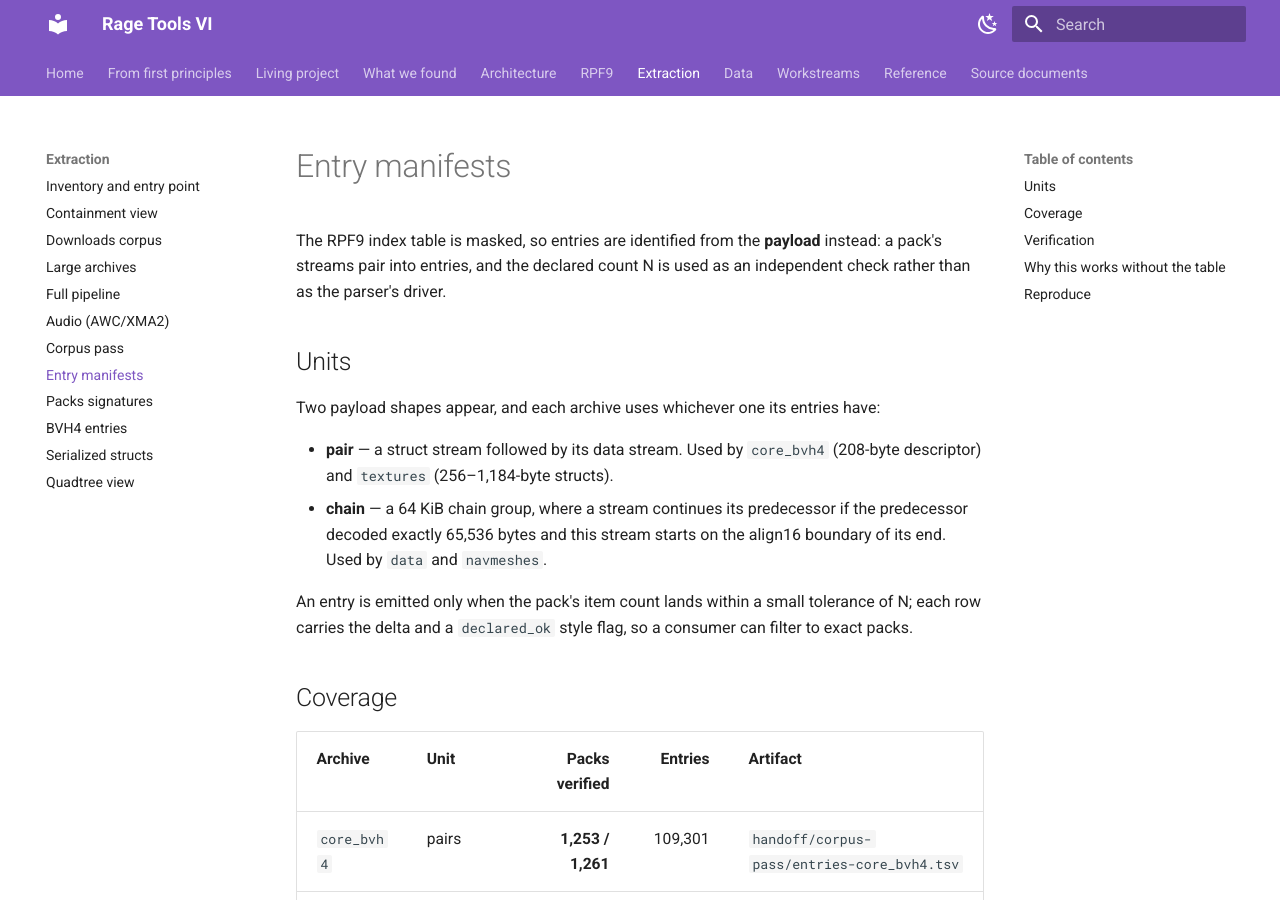
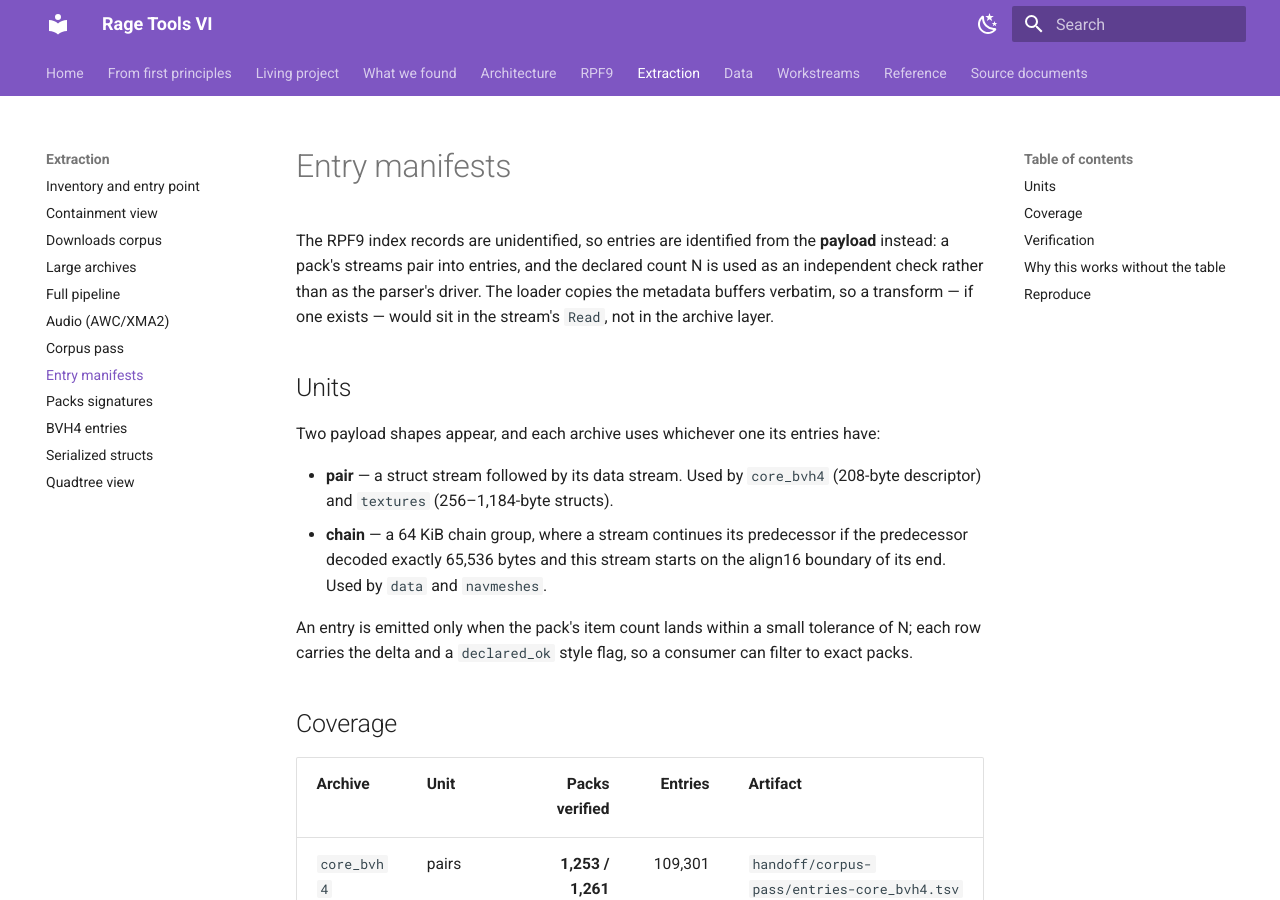
Before and after one commit to lynxnathan/rage-tools-vi, an MkDocs documentation site: the page built from docs/extraction/entries.md, in a window 1280 px wide and 900 px high. Built offline with MkDocs 1.6.1 and Material for MkDocs 9.7.7, drawn with Linux system fonts in a browser that asks for light colours.

Commit message:
docs: last stale cipher framings removed; layout diagram now shows the verbatim read

```diff
--- a/docs/extraction/entries.md
+++ b/docs/extraction/entries.md
@@ -1,8 +1,10 @@
 # Entry manifests
 
-The RPF9 index table is masked, so entries are identified from the **payload**
-instead: a pack's streams pair into entries, and the declared count N is used as
-an independent check rather than as the parser's driver.
+The RPF9 index records are unidentified, so entries are identified from the
+**payload** instead: a pack's streams pair into entries, and the declared count N
+is used as an independent check rather than as the parser's driver. The loader
+copies the metadata buffers verbatim, so a transform — if one exists — would sit
+in the stream's `Read`, not in the archive layer.
 
 ## Units
 
```
Also changed, not shown: docs/architecture/overview.md (+1 -1 lines), docs/rpf9/format.md (+3 -2 lines).
